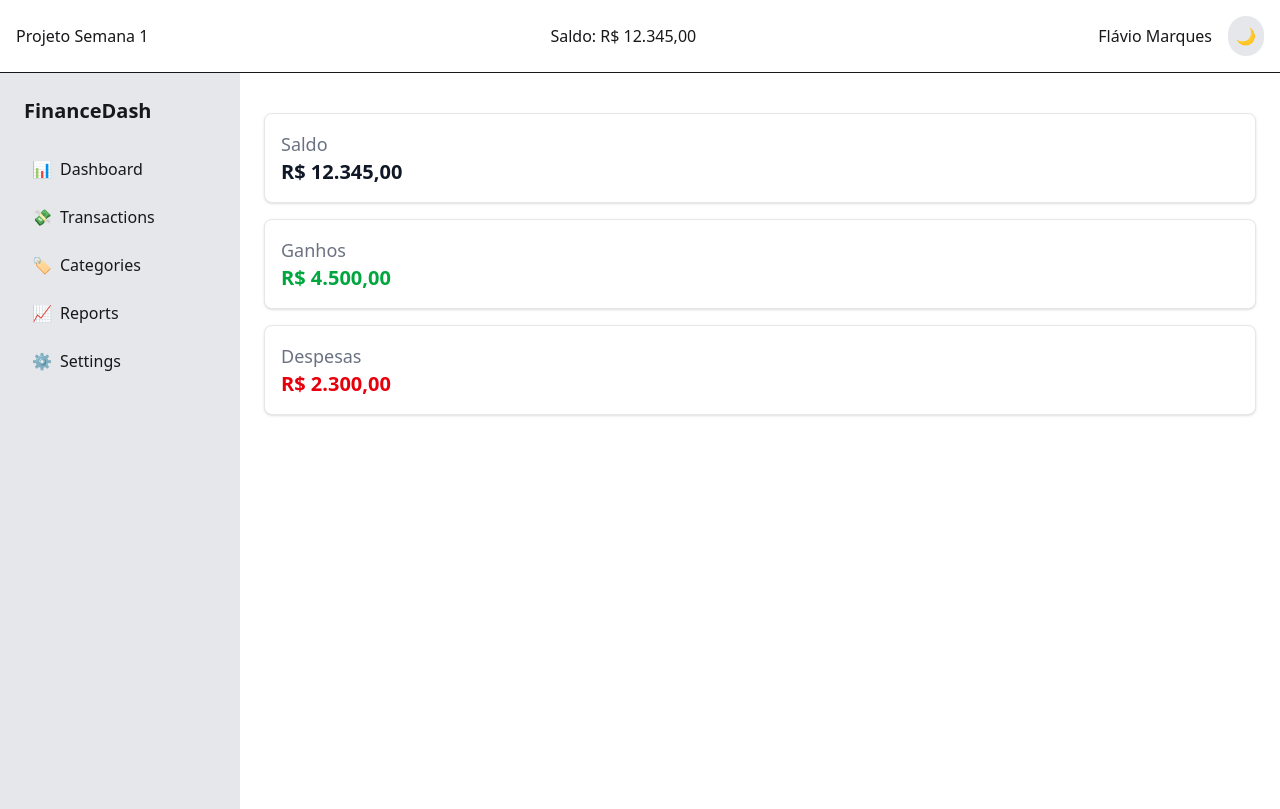
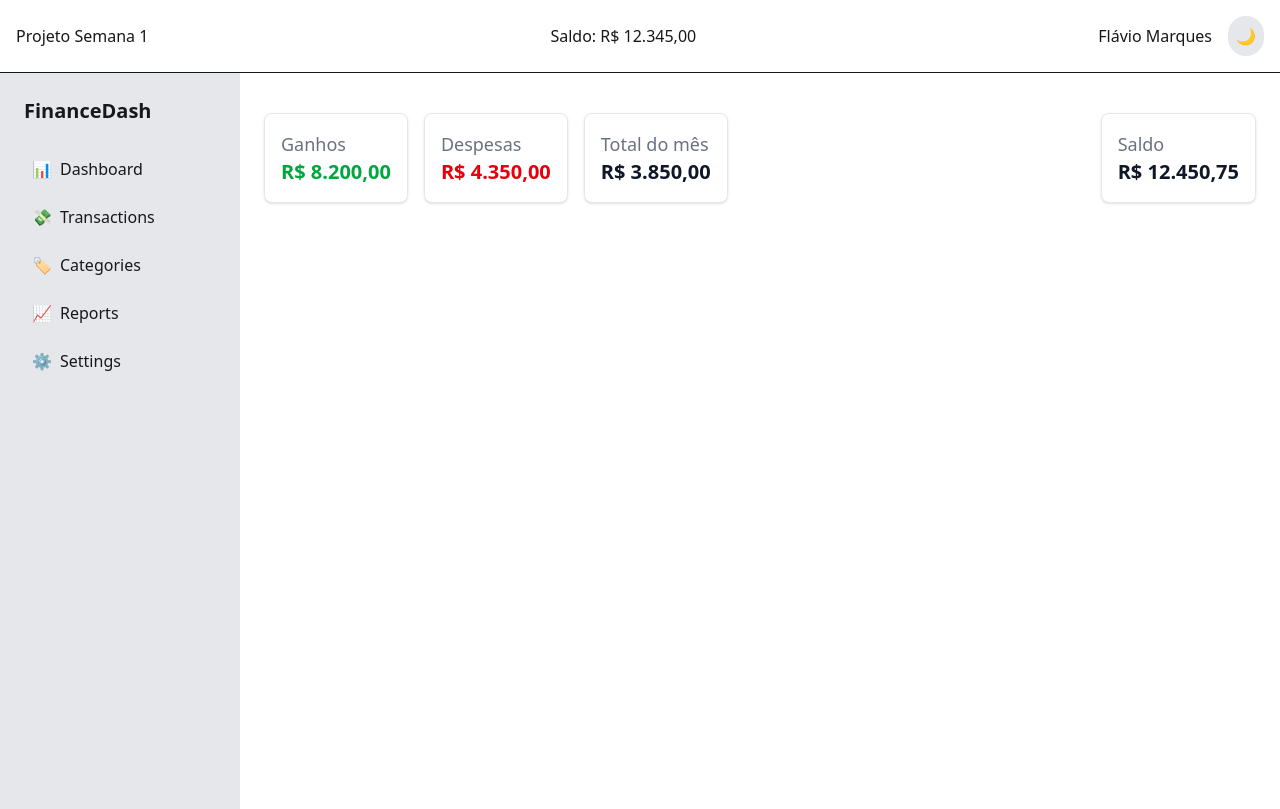
Before and after one commit to marquesflavio/react-ts-semana1, a React (Vite) app: page / in a window 1280 px wide. Built offline with nearby package versions, Linux system fonts and the light colour scheme.

Commit message:
Ajuste de layout do dashboard e add mock

```diff
--- a/src/components/pages/Dashboard.tsx
+++ b/src/components/pages/Dashboard.tsx
@@ -1,13 +1,19 @@
+import { dashboardSummary } from "../../data/dashboard";
 import { Layout } from "../layout/Layout";
 import { StatCard } from "../ui/StatCard";
 
 export const Dashboard = () => {
   return (
     <Layout>
-      <div>
-        <StatCard title="Saldo" value={12345} />
-        <StatCard title="Ganhos" value={4500} variant="positive" />
-        <StatCard title="Despesas" value={2300} variant="negative" />
+      <div className="flex-col md:flex-row flex w-full gap-4 justify-between">
+        <div className="flex gap-4 flex-col md:flex-row">
+          <StatCard title="Ganhos" value={dashboardSummary.income} variant="positive" />
+          <StatCard title="Despesas" value={dashboardSummary.expenses} variant="negative" />
+          <StatCard title="Total do mês" value={dashboardSummary.monthResult} />
+        </div>
+        <div>
+          <StatCard title="Saldo" value={dashboardSummary.totalBalance} />
+        </div>
       </div>
     </Layout>
   );
--- /dev/null
+++ b/src/data/dashboard.ts
@@ -0,0 +1,12 @@
+interface DashboardSummaryProps {
+    totalBalance: number,
+    income: number,
+    expenses: number,
+    monthResult: number
+}
+export const dashboardSummary: DashboardSummaryProps = {
+    totalBalance: 12450.75,
+    income: 8200,
+    expenses: 4350,
+    monthResult: 3850
+}
--- a/src/data/transactions.ts
+++ b/src/data/transactions.ts
@@ -1,3 +1,5 @@
 export const transactions = [
-  { id: "1", date: "2026-01-07", description: "Salário", amount: 5000, type: "credit" }
+  { id: "1", date: "2026-01-07", description: "Salário", amount: 5000, type: "credit" },
+  { id: "1", date: "2026-01-07", description: "Salário", amount: 5000, type: "credit" },
+  { id: "1", date: "2026-01-07", description: "Salário", amount: 5000, type: "credit" },
 ];
```
